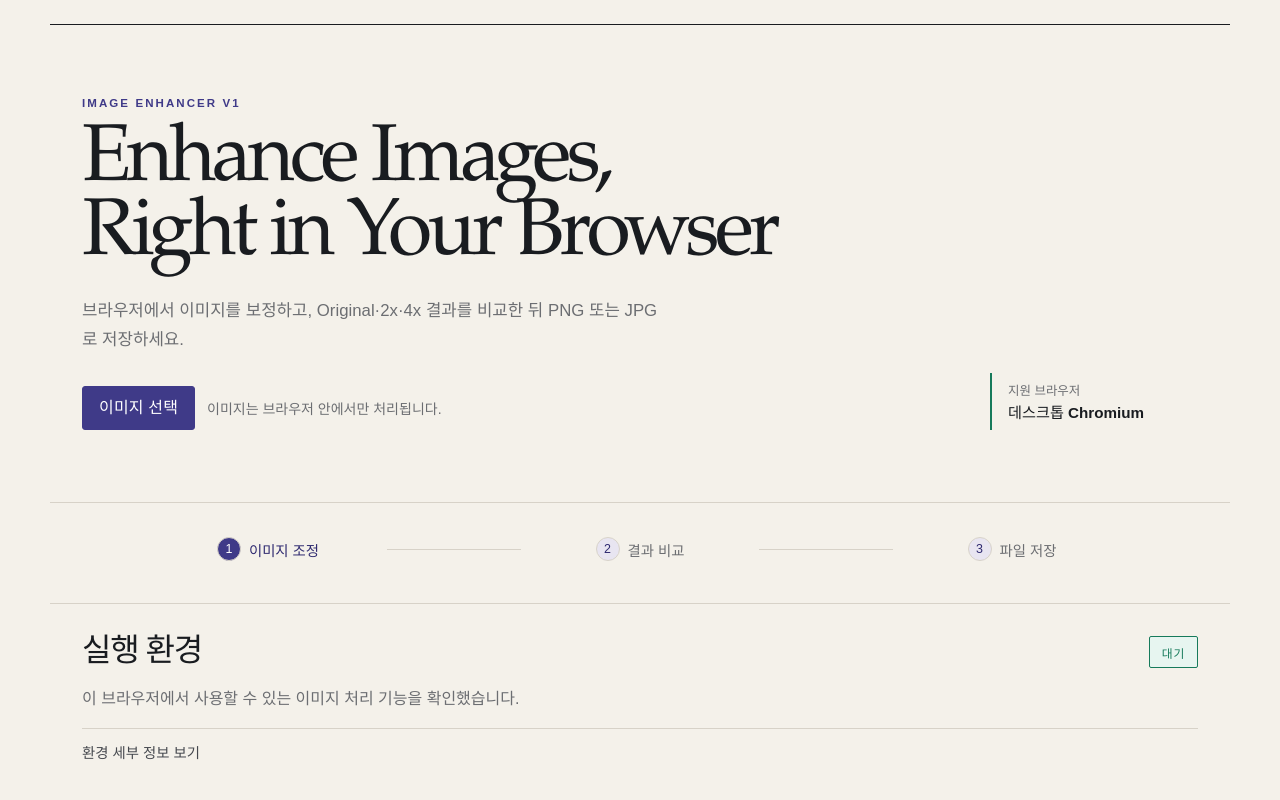
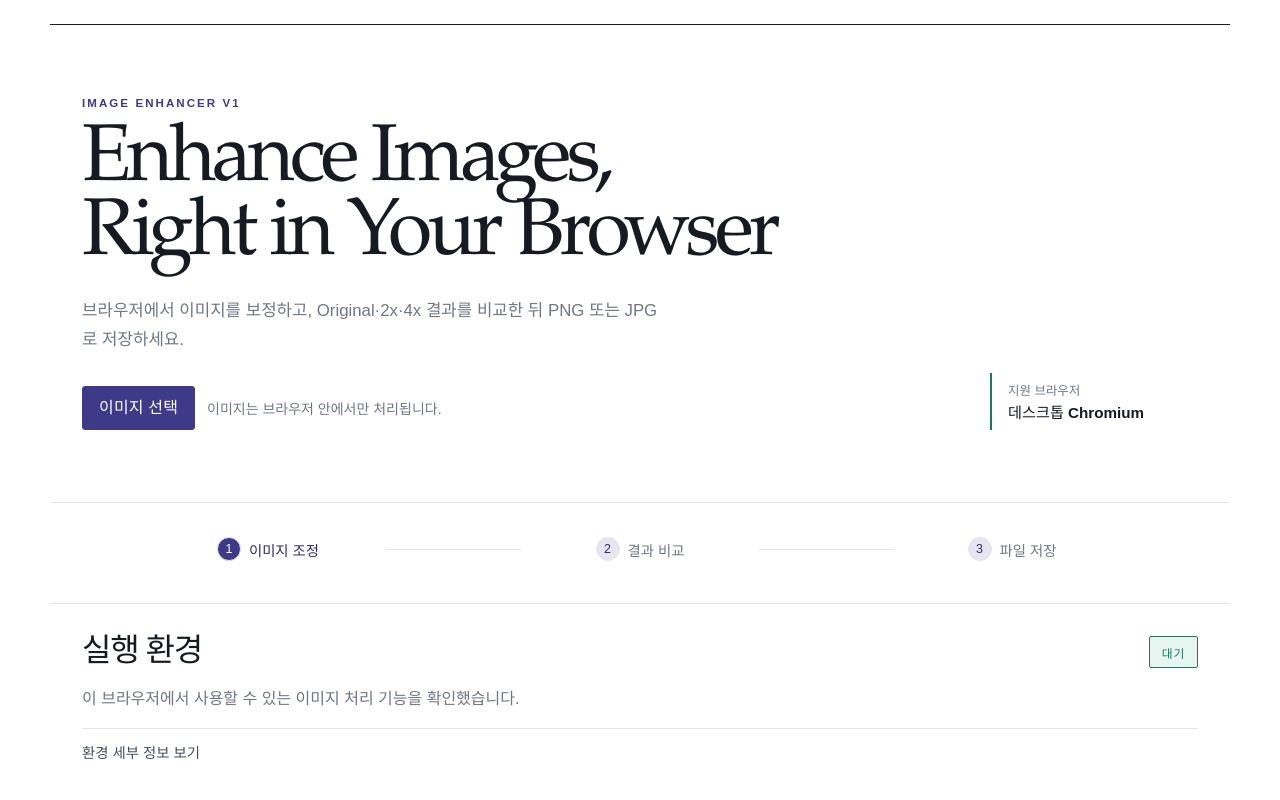
Before and after one commit to puleun58-collab/hg-Image-Enhancer, a React (Vite) app: page / in a window 1280 px wide. Shown: the top 800 px of the page. Built offline with nearby package versions, Linux system fonts and the light colour scheme.

Commit message:
use white canvas palette

```diff
--- a/src/styles.css
+++ b/src/styles.css
@@ -6,15 +6,15 @@
   -webkit-font-smoothing: antialiased;
 
   --font-display: "Iowan Old Style", "Palatino Linotype", "Book Antiqua", Georgia, "Apple SD Gothic Neo", serif;
-  --color-page: #f4f1ea;
-  --color-page-top: #f8f6f1;
-  --color-surface: #fbfaf7;
-  --color-surface-subtle: #efede6;
-  --color-ink: #191c20;
-  --color-secondary: #45484e;
-  --color-muted: #6c6e72;
-  --color-border: #d7d2c8;
-  --color-border-strong: #a9a398;
+  --color-page: #ffffff;
+  --color-page-top: #ffffff;
+  --color-surface: #ffffff;
+  --color-surface-subtle: #f7f8fa;
+  --color-ink: #171a21;
+  --color-secondary: #454b57;
+  --color-muted: #707782;
+  --color-border: #e2e5ea;
+  --color-border-strong: #b8bec8;
   --color-brand: #3f3a88;
   --color-brand-hover: #2f2a70;
   --color-brand-soft: #e8e5f1;
@@ -34,7 +34,7 @@
   --color-disabled-text: #8b94a8;
   --color-disabled-border: #e2e6ef;
   --color-disabled-surface: #f2f4f8;
-  --color-processing-overlay: rgba(251, 250, 247, 0.94);
+  --color-processing-overlay: rgba(255, 255, 255, 0.94);
 
   --space-1: 4px;
   --space-2: 8px;
@@ -50,8 +50,8 @@
   --radius-md: 6px;
   --radius-lg: 8px;
   --radius-pill: 999px;
-  --shadow-low: 0 12px 32px rgba(32, 29, 24, 0.06);
-  --shadow-raised: 0 24px 64px rgba(32, 29, 24, 0.08);
+  --shadow-low: 0 12px 32px rgba(30, 41, 59, 0.06);
+  --shadow-raised: 0 24px 64px rgba(30, 41, 59, 0.08);
   --container: 1180px;
   --gutter: 24px;
   --font-size-caption: 0.78rem;
```
